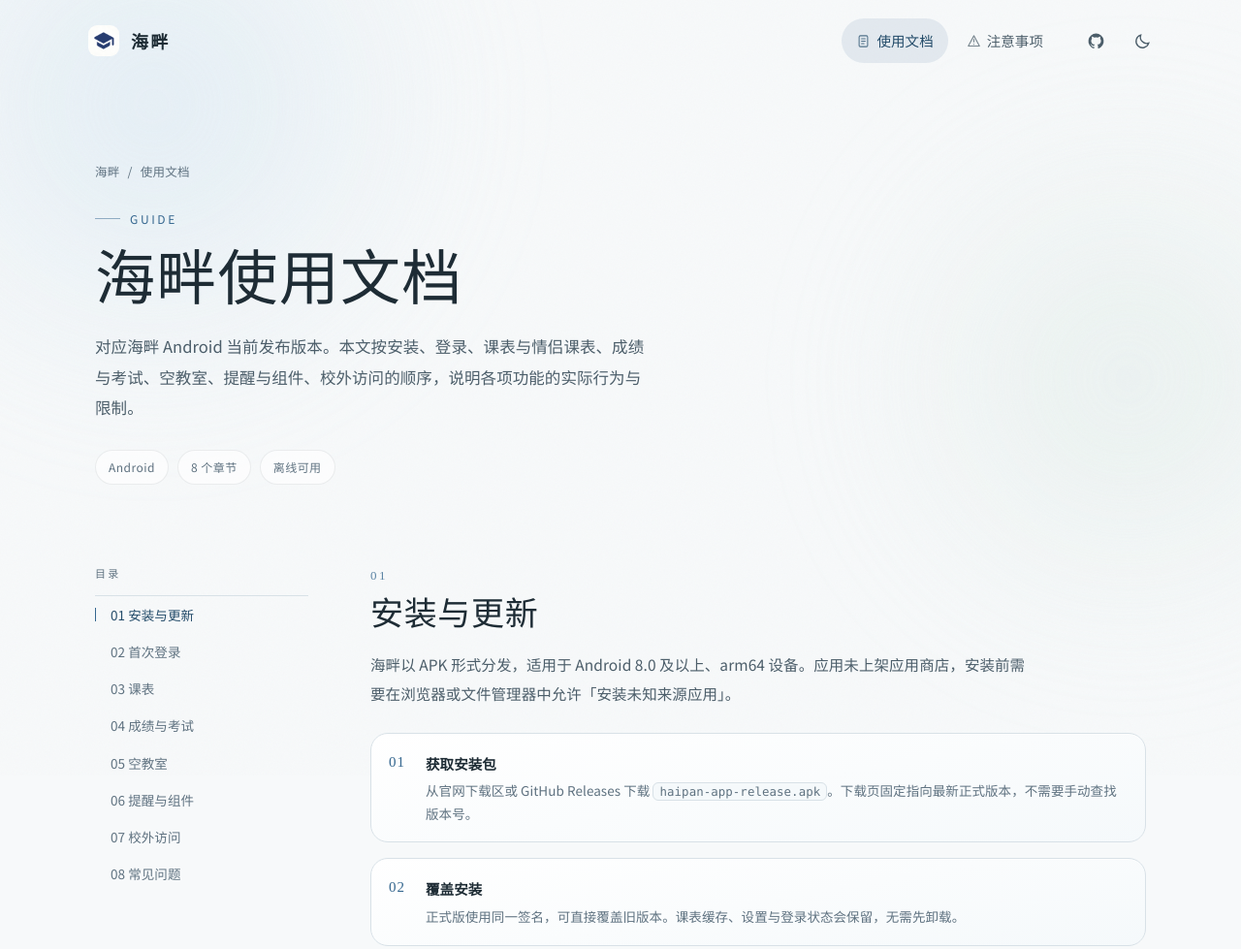
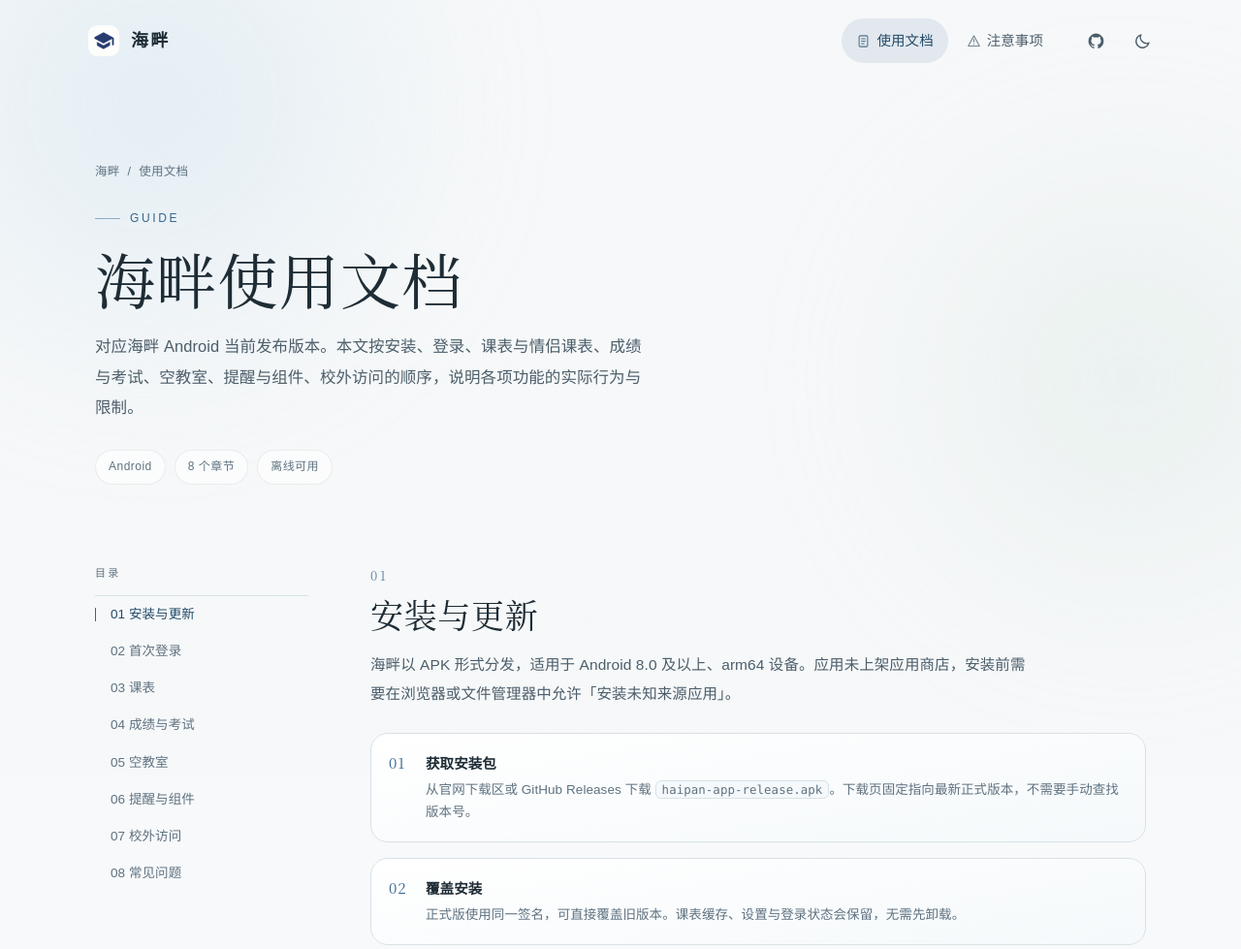
Before and after one commit to QingYu327/haipan-website, a plain HTML site: page docs.html in a window 1280 px wide. Shown: the top 979 px of the page at 97% size. Drawn offline with Linux system fonts and the light colour scheme.

Commit message:
fix: 官网改用系统字体，移除 Google Fonts 外链

```diff
--- a/assets/pages.css
+++ b/assets/pages.css
@@ -15,8 +15,8 @@
   --glass: rgba(255, 255, 255, .62);
   --glass-line: rgba(30, 44, 53, .08);
   --shadow: 0 40px 80px -66px rgba(30, 44, 53, .7);
-  --sans: "Noto Sans SC", "PingFang SC", "HarmonyOS Sans SC", "Hiragino Sans GB", "Microsoft YaHei", sans-serif;
-  --serif: "Noto Serif SC", "Songti SC", "Source Han Serif SC", "STSong", "SimSun", serif;
+  --sans: "HarmonyOS Sans SC", "MiSans", "PingFang SC", "Hiragino Sans GB", "Microsoft YaHei", "Noto Sans SC", sans-serif;
+  --serif: "Songti SC", "STZhongsong", "Source Han Serif SC", "Noto Serif CJK SC", "STSong", "SimSun", serif;
   --max: 1140px;
   --ease: cubic-bezier(.22, .68, .16, 1);
 }
--- a/docs.html
+++ b/docs.html
@@ -7,12 +7,7 @@
 <meta name="description" content="海畔课表 APP 使用文档：安装更新、首次登录、课表与情侣课表、成绩与考试、空教室、提醒与组件、本地占用与校外访问。">
 <link rel="icon" type="image/png" href="assets/app-icon.png">
 <link rel="apple-touch-icon" href="assets/app-icon.png">
-<link rel="preconnect" href="https://fonts.googleapis.com">
-<link rel="preconnect" href="https://fonts.gstatic.com" crossorigin>
-<!-- Google Fonts：思源黑体 / 思源宋体；非阻塞加载，网络不可用时自动回退到系统字体 -->
-<link rel="stylesheet" media="print" onload="this.media='all'" href="https://fonts.googleapis.com/css2?family=Noto+Sans+SC:wght@100..900&family=Noto+Serif+SC:wght@200..900&display=swap">
-<noscript><link rel="stylesheet" href="https://fonts.googleapis.com/css2?family=Noto+Sans+SC:wght@100..900&family=Noto+Serif+SC:wght@200..900&display=swap"></noscript>
-<link rel="stylesheet" href="assets/pages.css?v=4148">
+<link rel="stylesheet" href="assets/pages.css?v=4149">
 <script>
   try {
     var t = localStorage.getItem('hp-theme');
```
Also changed, not shown: index.html (+2 -7 lines), notes.html (+1 -6 lines).
